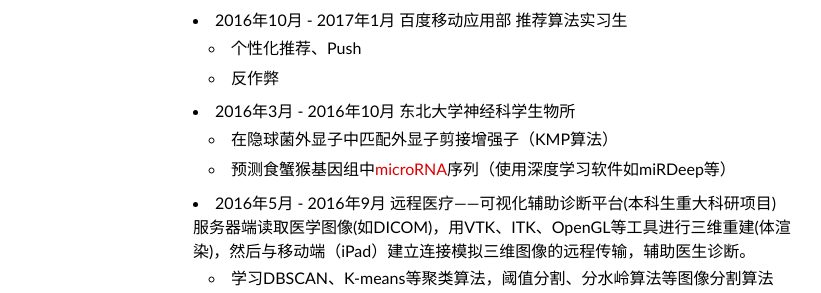
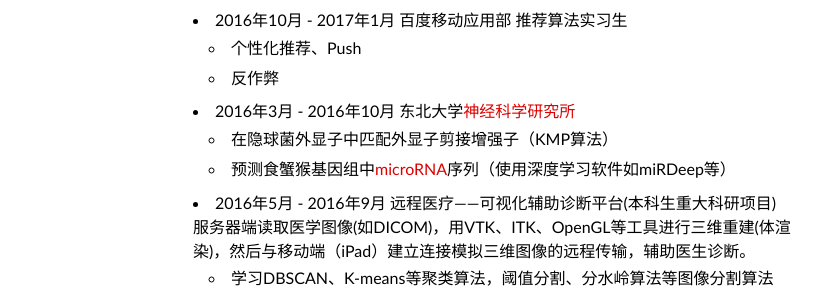
Before and after one commit to livc/livc.github.io, a Jekyll site: the page built from resume/index.md, in a window 1280 px wide. Shown: the part 417-710 px from the top of the page, without its empty margins (147-968 px from the left). Built offline with Jekyll 4.4.1, drawn with Linux system fonts in a browser that asks for light colours; nearby versions of some CDN libraries; some web fonts are replaced.

Commit message:
update resume

```diff
--- a/resume/index.md
+++ b/resume/index.md
@@ -20,7 +20,7 @@
 - 2016年10月 - 2017年1月 百度移动应用部 推荐算法实习生
 	- 个性化推荐、Push
 	- 反作弊
-- 2016年3月 - 2016年10月 东北大学神经科学生物所
+- 2016年3月 - 2016年10月 东北大学[神经科学研究所](http://www.clhs.neu.edu.cn/?p=4)
 	- 在隐球菌外显子中匹配外显子剪接增强子（KMP算法）
 	- 预测食蟹猴基因组中[microRNA](https://en.wikipedia.org/wiki/MicroRNA)序列（使用深度学习软件如miRDeep等）
 - 2016年5月 - 2016年9月 远程医疗——可视化辅助诊断平台(本科生重大科研项目)
```
